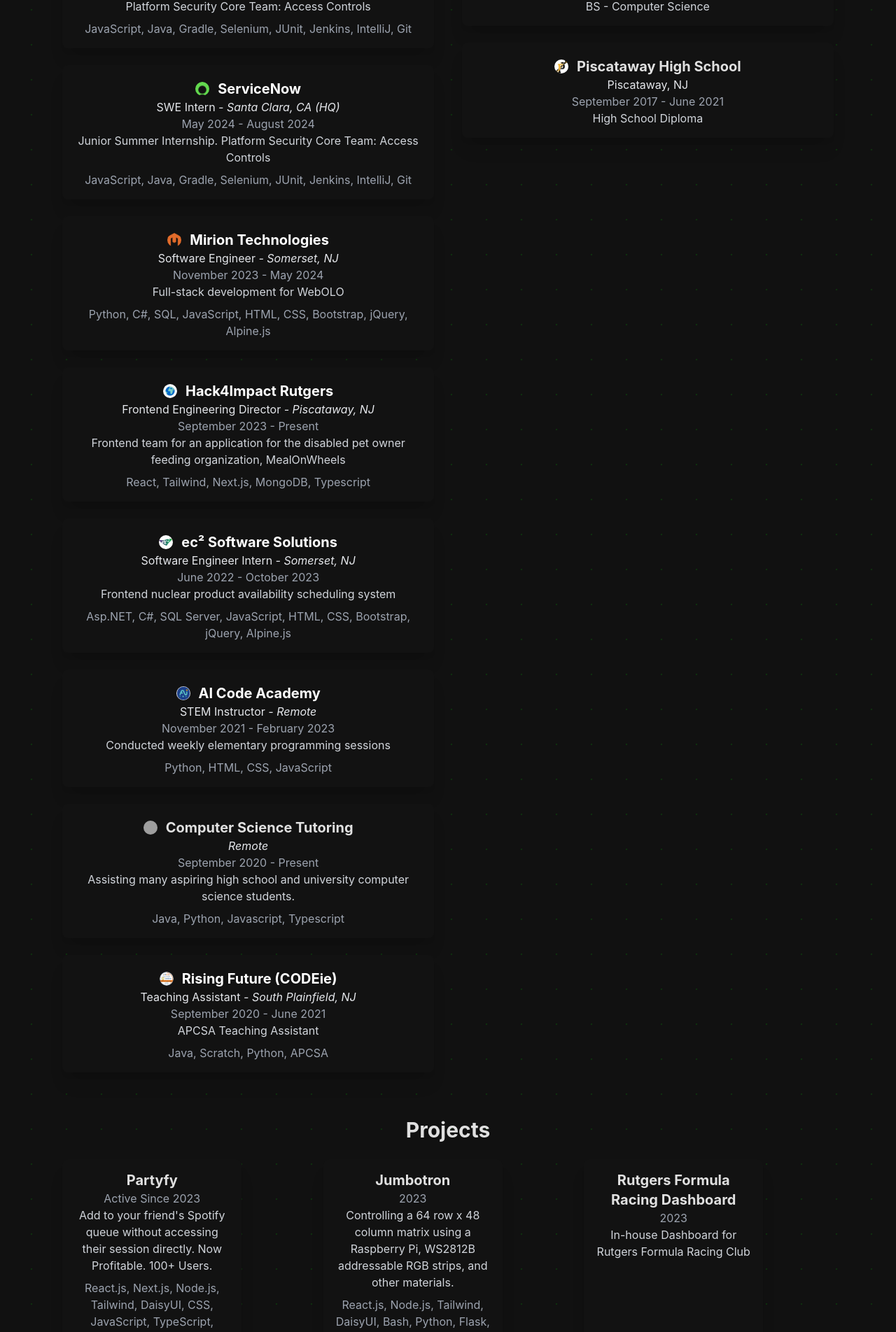
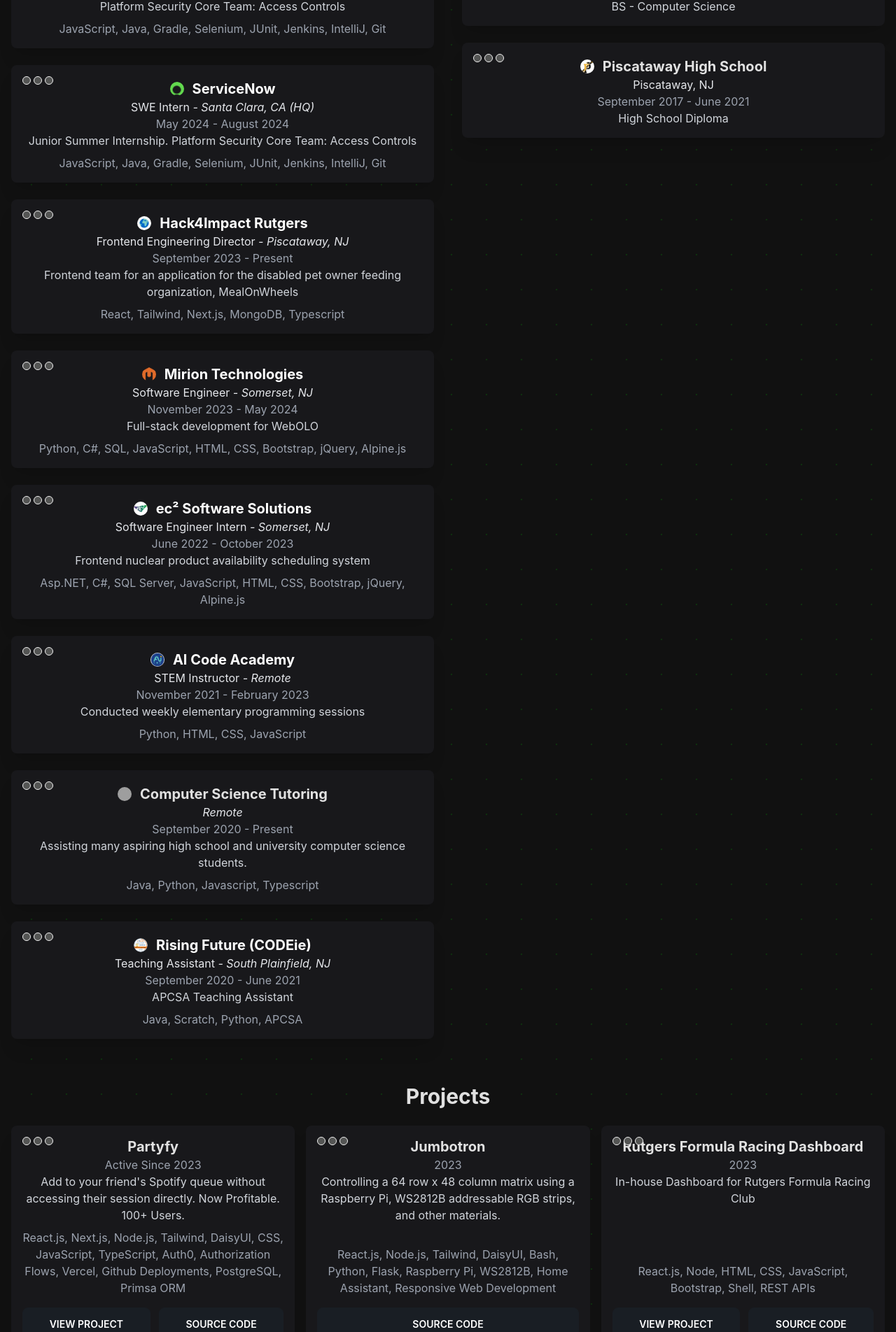
Before and after one commit to mv5903/website, a Svelte app in the folder website/: page / in a window 1280 px wide. Shown: the part 1031-2935 px from the top of the page at 70% size. Built offline with nearby package versions, Linux system fonts and the light colour scheme; grey boxes are pictures that could not be loaded.

Commit message:
add apple icons in cards, make card its own component

```diff
--- a/website/src/App.svelte
+++ b/website/src/App.svelte
@@ -8,6 +8,7 @@
   import { isMobile } from "is-mobile";
 
   import { onMount } from "svelte";
+  import InfoCard from "./InfoCard.svelte";
 
   let showDownArrow = false;
   let showJumpToText = false;
@@ -87,8 +88,12 @@
         <!-- Add titles up top -->
          <div class="absolute top-0 w-[100%] max-w-[1600px]">
           <div class="navbar">
+            <!-- svelte-ignore a11y-click-events-have-key-events -->
             <div class="flex-1">
+              <!-- svelte-ignore a11y-click-events-have-key-events -->
+              <!-- svelte-ignore a11y-no-static-element-interactions -->
               <div class="tooltip tooltip-bottom" data-tip="What does this do?" on:click={() => window.location.href = "https://www.youtube.com/watch?v=dQw4w9WgXcQ"} >
+                <!-- svelte-ignore a11y-missing-attribute -->
                 <a class="btn btn-ghost text-xl">Matthew</a>
               </div>
             </div>
@@ -111,7 +116,7 @@
        <div class="h-[100px]">
         <div class="avatar ms-24">
           <div class="w-12 rounded-full">
-            <img src="https://mattvandenberg.com/matthew.JPG" />
+            <img src="https://mattvandenberg.com/matthew.JPG" alt="Matthew" />
           </div>
         </div>
         <h1 class="text-6xl">Hi!</h1>
@@ -143,30 +148,7 @@
         <h3 class="text-3xl font-bold text-center">Work Experience</h3>
         <div class="mt-6 space-y-6">
           {#each workExperience as job}
-            <div class="bg-card shadow-xl rounded-lg p-4">
-              <div class="flex gap-3 justify-center place-items-center mt-1">
-                <div class="avatar">
-                  <div class="w-5 h-5 rounded-full">
-                    <img src={`/images/${job.image}`} />
-                  </div>
-                </div>
-                {#if job.website}
-                  <a class="text-white hover:text-white hover:underline" href={job.website}><h4 class="text-xl font-bold">{job.subheading}</h4></a>
-                {:else}
-                  <h4 class="text-xl font-bold">{job.subheading}</h4>
-                {/if}
-              </div>
-              <div class="flex justify-center">
-                <p class="text-gray-200">{job.location.substring(0, job.location.indexOf("-"))} <span class="italic">{job.location.substring(job.location.indexOf("-"))}</span></p>
-              </div>
-              <p class="text-gray-400">{job.date}</p>
-              {#each job.content.split("\n") as bullet}
-                <p class="text-gray-300">{bullet}</p>
-              {/each}
-              {#if job.tech}
-                <p class="text-gray-400 mt-2">{job.tech}</p>
-              {/if}
-            </div>
+            <InfoCard type="job" displayObject={job} />
           {/each}
         </div>
       </section>
@@ -176,19 +158,7 @@
         <h3 class="text-3xl font-bold text-center">Education</h3>
         <div class="mt-6 space-y-6">
           {#each schools as school}
-            <div class="bg-card shadow-xl rounded-lg p-4">
-              <div class="flex gap-3 justify-center place-items-center mt-1">
-                <div class="avatar">
-                  <div class="w-5 h-5 rounded-full">
-                    <img src={`/images/${school.image}`} />
-                  </div>
-                </div>
-                <h4 class="text-xl font-bold">{school.name}</h4>
-              </div>
-              <p class="text-gray-200">{school.location}</p>
-              <p class="text-gray-400">{school.timeline}</p>
-              <p class="text-gray-300">{school.degree}{school.major ? ' - ' + school.major : ''}</p>
-            </div>
+            <InfoCard type="education" displayObject={school} />
           {/each}
         </div>
       </section>
@@ -199,24 +169,7 @@
       <h3 class="text-3xl font-bold text-center">Projects</h3>
       <div class="mt-6 grid grid-cols-1 md:grid-cols-2 lg:grid-cols-3 gap-4">
         {#each projects as project}
-          <div class="bg-card shadow-xl rounded-lg p-4 flex flex-col md:w-[45vw] md:w[40vw] lg:max-w-[22vw] lg:w-[20vw]">
-            <h4 class="text-xl font-bold">{project.subheading}</h4>
-            <p class="text-md text-gray-400">{project.year}</p>
-            <p class="text-gray-300 flex-grow">{project.content}</p>
-            {#if project.tech}
-              <p class="text-gray-400 mt-2">{project.tech}</p>
-            {/if}
-            {#if project.github || project.website || project.blog}
-              <div class="flex justify-between gap-3 w-full">
-                {#if project.website}
-                  <a href={project.website} target="_blank" class={`btn bg-[#191e24] hover:bg-[#15191e] hover:border-[#15191e] border-[#191e24] text-white hover:text-white mt-4 flex-grow`}>View Project</a>
-                {/if}
-                {#if project.github}
-                  <a href={project.github} target="_blank" class={`btn bg-[#191e24] hover:bg-[#15191e] hover:border-[#15191e] border-[#191e24] text-white hover:text-white mt-4 flex-grow`}>Source Code</a>
-                {/if}
-              </div>
-            {/if}
-          </div>
+          <InfoCard type="project" displayObject={project} />
         {/each}
       </div>
     </section>
@@ -225,7 +178,9 @@
     <section id="blog" class="px-4 py-8 text-left mt-[30vh] min-h-[60vh]">
       <h3 class="text-3xl font-bold text-center mb-6">Blog</h3>
       <div class="flex flex-col gap-3 justify-center place-items-center">
-        <a on:click={() => triggerBlog()} class={`btn bg-[#191e24] hover:bg-[#15191e] hover:border-[#15191e] border-[#191e24] text-white hover:text-white mt-4`}>(New!) Personal Blog</a>
+        <!-- svelte-ignore a11y-no-noninteractive-element-interactions -->
+        <!-- svelte-ignore a11y-click-events-have-key-events -->
+        <p on:click={() => triggerBlog()} class={`btn bg-[#191e24] hover:bg-[#15191e] hover:border-[#15191e] border-[#191e24] text-white hover:text-white mt-4`}>(New!) Personal Blog</p>
         <p>To see my life incrementally with blogs!</p>
       </div>
       {#if numLines > 1}
--- /dev/null
+++ b/website/src/InfoCard.svelte
@@ -0,0 +1,97 @@
+<script lang="ts">
+    export let type: 'job' | 'education' | 'project';
+    export let displayObject: any;
+
+    let isHoveringCard = false;
+    let isHoveringControls = false;
+
+</script>
+
+
+<div class={`relative bg-zinc-900 shadow-xl rounded-lg p-4 flex flex-col w-full`} on:mouseenter={() => isHoveringCard = true} on:mouseleave={() => isHoveringCard = false} role="region">
+    <!-- Position the buttons -->
+    <div class="absolute top-4 left-4 flex space-x-1" on:mouseenter={() => isHoveringControls = true} on:mouseleave={() => isHoveringControls = false} role="region">
+        <!-- svelte-ignore a11y-click-events-have-key-events -->
+        <!-- svelte-ignore a11y-no-noninteractive-element-interactions -->
+        <div class={`badge relative ${isHoveringCard ? "bg-[#FF6054]" : "bg-[#545554]"} badge-xs`}>
+            {#if isHoveringControls}
+                <svg class="absolute rotate-45" width="10" height="10" viewBox="0 0 20 20" xmlns="http://www.w3.org/2000/svg" aria-label="Red Button">
+                    <rect x="4" y="9" width="12" height="2" fill="#000000" />
+                    <rect x="9" y="4" width="2" height="12" fill="#000000" />
+                </svg>
+            {/if}
+        </div>
+        <!-- svelte-ignore a11y-click-events-have-key-events -->
+        <!-- svelte-ignore a11y-no-noninteractive-element-interactions -->
+        <div class={`badge relative ${isHoveringCard ? "bg-[#FFBD44]" : "bg-[#545554]"} badge-xs`} >
+            {#if isHoveringControls}
+                <svg class="absolute" width="8" height="8" viewBox="0 0 20 20" xmlns="http://www.w3.org/2000/svg" aria-label="Yellow Button">
+                    <rect x="4" y="9" width="12" height="2" fill="#000000" />
+                </svg>
+            {/if}
+        </div>
+        <!-- svelte-ignore a11y-click-events-have-key-events -->
+        <!-- svelte-ignore a11y-no-noninteractive-element-interactions -->
+        <div class={`badge relative ${isHoveringCard ? "bg-[#00CA4E]" : "bg-[#545554]"} badge-xs`}>
+            {#if isHoveringControls}
+                <svg class="absolute rotate-45" width="8" height="8" viewBox="0 0 20 20" xmlns="http://www.w3.org/2000/svg" aria-label="Green Button">
+                    <polygon points="7,5 2,10 7,15" fill="#000000" />
+                    <polygon points="13,5 18,10 13,15" fill="#000000" />
+                </svg>
+            {/if}
+        </div>
+    </div>
+    {#if type === "project"}
+        <h4 class="text-xl font-bold">{displayObject.subheading}</h4>
+        <p class="text-md text-gray-400">{displayObject.year}</p>
+        <p class="text-gray-300 flex-grow">{displayObject.content}</p>
+        {#if displayObject.tech}
+            <p class="text-gray-400 mt-2">{displayObject.tech}</p>
+        {/if}
+        {#if displayObject.github || displayObject.website}
+            <div class="flex justify-between gap-3 w-full">
+            {#if displayObject.website}
+                <a href={displayObject.website} target="_blank" class={`btn bg-[#191e24] hover:bg-[#15191e] hover:border-[#15191e] border-[#191e24] text-white hover:text-white mt-4 flex-grow`}>View Project</a>
+            {/if}
+            {#if displayObject.github}
+                <a href={displayObject.github} target="_blank" class={`btn bg-[#191e24] hover:bg-[#15191e] hover:border-[#15191e] border-[#191e24] text-white hover:text-white mt-4 flex-grow`}>Source Code</a>
+            {/if}
+            </div>
+        {/if}
+    {:else if type === "education"}
+        <div class="flex gap-3 justify-center place-items-center mt-1">
+            <div class="avatar">
+                <div class="w-5 h-5 rounded-full">
+                <img src={`/images/${displayObject.image}`} alt="" />
+                </div>
+            </div>
+            <h4 class="text-xl font-bold">{displayObject.name}</h4>
+        </div>
+        <p class="text-gray-200">{displayObject.location}</p>
+        <p class="text-gray-400">{displayObject.timeline}</p>
+        <p class="text-gray-300">{displayObject.degree}{displayObject.major ? ' - ' + displayObject.major : ''}</p>
+    {:else if type == "job"}
+        <div class="flex gap-3 justify-center place-items-center mt-1">
+          <div class="avatar">
+            <div class="w-5 h-5 rounded-full">
+              <img src={`/images/${displayObject.image}`} alt="" />
+            </div>
+          </div>
+          {#if displayObject.website}
+            <a class="text-white hover:text-white hover:underline" href={displayObject.website}><h4 class="text-xl font-bold">{displayObject.subheading}</h4></a>
+          {:else}
+            <h4 class="text-xl font-bold">{displayObject.subheading}</h4>
+          {/if}
+        </div>
+        <div class="flex justify-center">
+          <p class="text-gray-200">{displayObject.location.substring(0, displayObject.location.indexOf("-"))} <span class="italic">{displayObject.location.substring(displayObject.location.indexOf("-"))}</span></p>
+        </div>
+        <p class="text-gray-400">{displayObject.date}</p>
+        {#each displayObject.content.split("\n") as bullet}
+          <p class="text-gray-300">{bullet}</p>
+        {/each}
+        {#if displayObject.tech}
+          <p class="text-gray-400 mt-2">{displayObject.tech}</p>
+        {/if}
+    {/if}
+</div>
--- a/website/src/assets/projects.js
+++ b/website/src/assets/projects.js
@@ -55,7 +55,7 @@
         "github": "https://github.com/mv5903/Java-Version-Changer"
     },
     {
-        "subheading": "Astrophotography Management System",
+        "subheading": "Astrophotography System",
         "year": "2021",
         "content": "A web application that allows my uncle to manage his astrophotography collection.",
         "tech": "HTML, CSS, JavaScript, PHP, MySQL",
--- a/website/src/assets/workExperience.js
+++ b/website/src/assets/workExperience.js
@@ -18,6 +18,15 @@
         image: 'now.png'
     },
     {
+        subheading: 'Hack4Impact Rutgers',
+        location: "Frontend Engineering Director - Piscataway, NJ",
+        date: 'September 2023 - Present',
+        content: "Frontend team for an application for the disabled pet owner feeding organization, MealOnWheels",
+        tech: 'React, Tailwind, Next.js, MongoDB, Typescript',
+        website: 'https://hack4impact.org/',
+        image: 'h4i.jpg'
+    },
+    {
         subheading: 'Mirion Technologies',
         location: "Software Engineer - Somerset, NJ",
         date: 'November 2023 - May 2024',
@@ -25,15 +34,6 @@
         tech: 'Python, C#, SQL, JavaScript, HTML, CSS, Bootstrap, jQuery, Alpine.js',
         website: 'https://www.mirion.com/',
         image: 'mirion.png'
-    },
-    {
-        subheading: 'Hack4Impact Rutgers',
-        location: "Frontend Engineering Director - Piscataway, NJ",
-        date: 'September 2023 - Present',
-        content: "Frontend team for an application for the disabled pet owner feeding organization, MealOnWheels",
-        tech: 'React, Tailwind, Next.js, MongoDB, Typescript',
-        website: 'https://hack4impact.org/',
-        image: 'h4i.jpg'
     },
     {
         subheading: "ec² Software Solutions",
```
